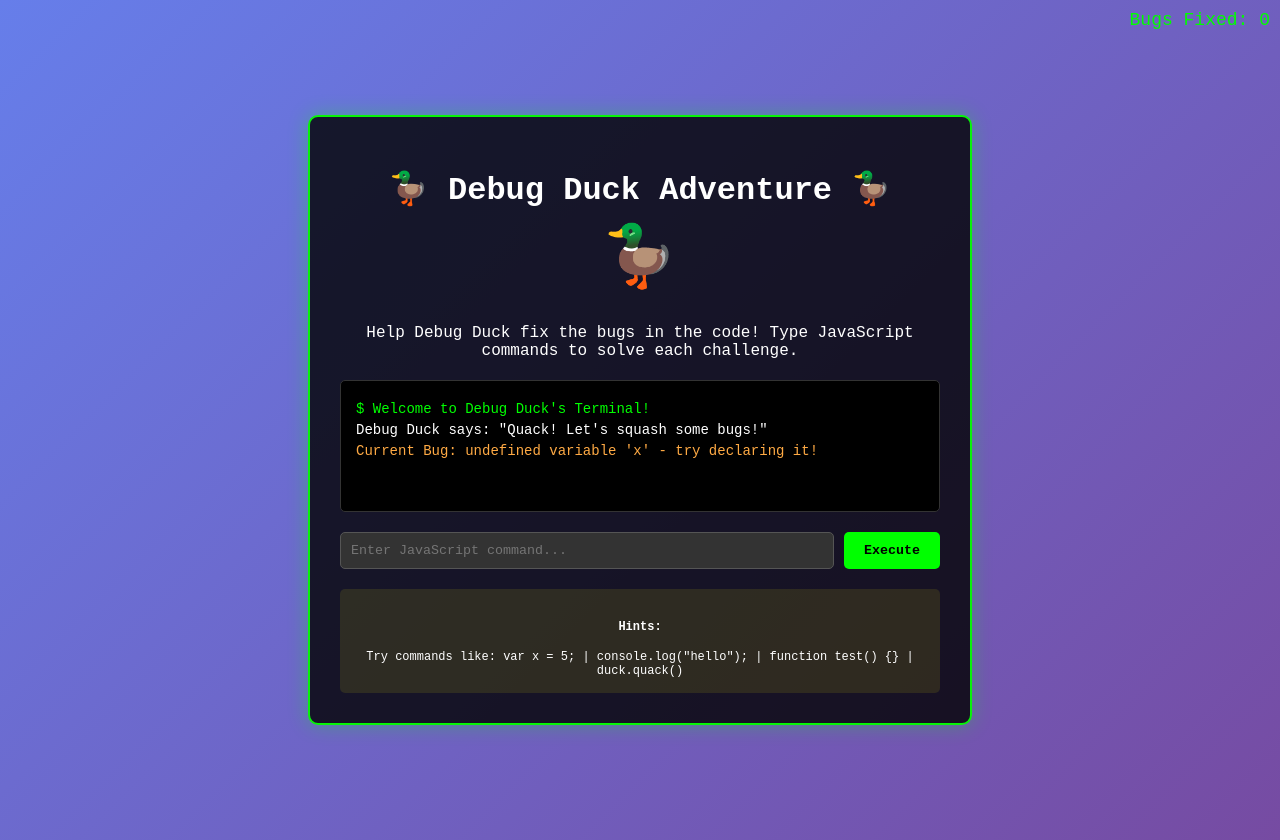
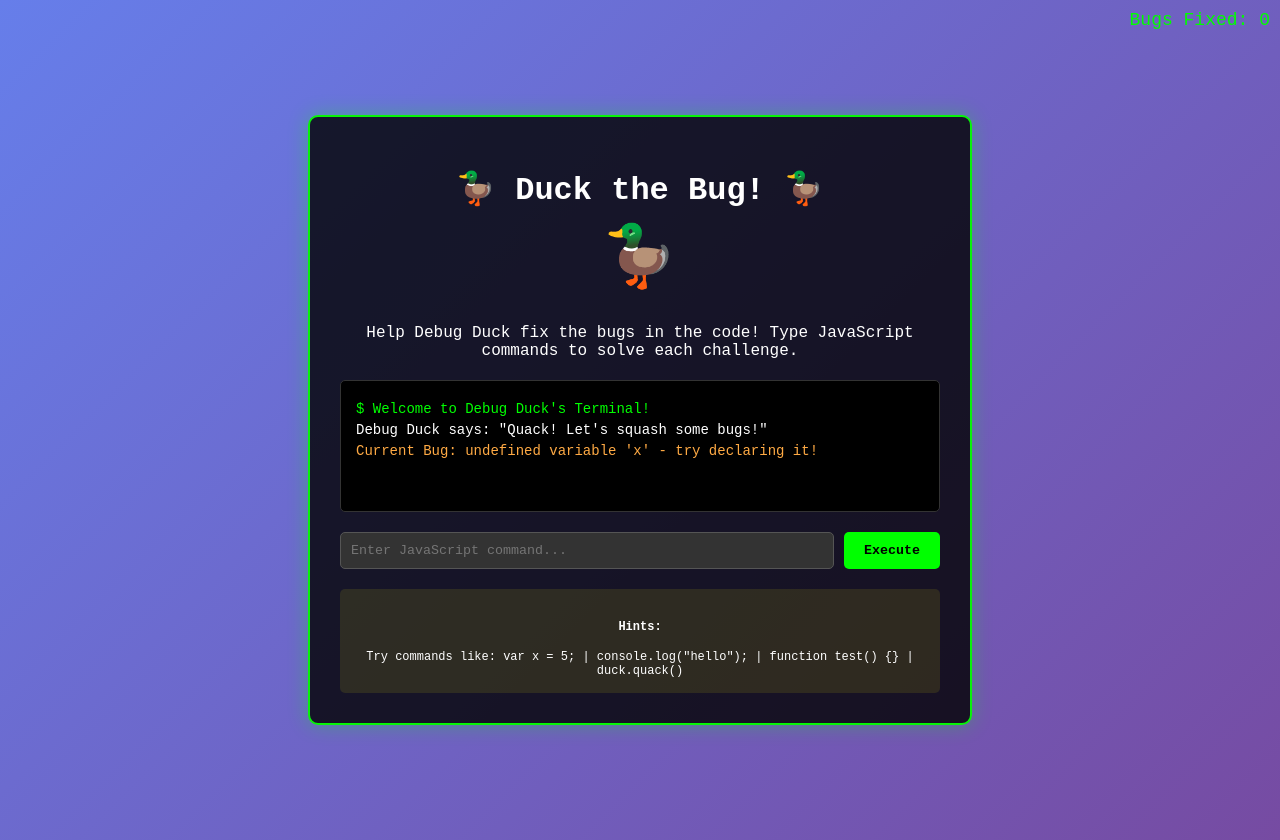
Before and after one commit to JohnTountas/Debug_Duck_Adventure, a plain HTML site: page index.html in a window 1280 px wide. Drawn offline with Linux system fonts and the light colour scheme.

Commit message:
Update index.html

```diff
--- a/index.html
+++ b/index.html
@@ -4,12 +4,12 @@
     <meta charset="UTF-8" />
     <meta name="viewport" content="width=device-width, initial-scale=1.0" />
     <link rel="stylesheet" href="style.css" />
-    <title>Debug Duck Adventure</title>
+    <title>Duck the Bug</title>
   </head>
   <body>
     <div class="game-container">
       <div class="score">Bugs Fixed: <span id="score">0</span></div>
-      <h1>🦆 Debug Duck Adventure 🦆</h1>
+      <h1>🦆 Duck the Bug! 🦆</h1>
       <div class="duck" id="duck">🦆</div>
       <p>
         Help Debug Duck fix the bugs in the code! Type JavaScript commands to
```
